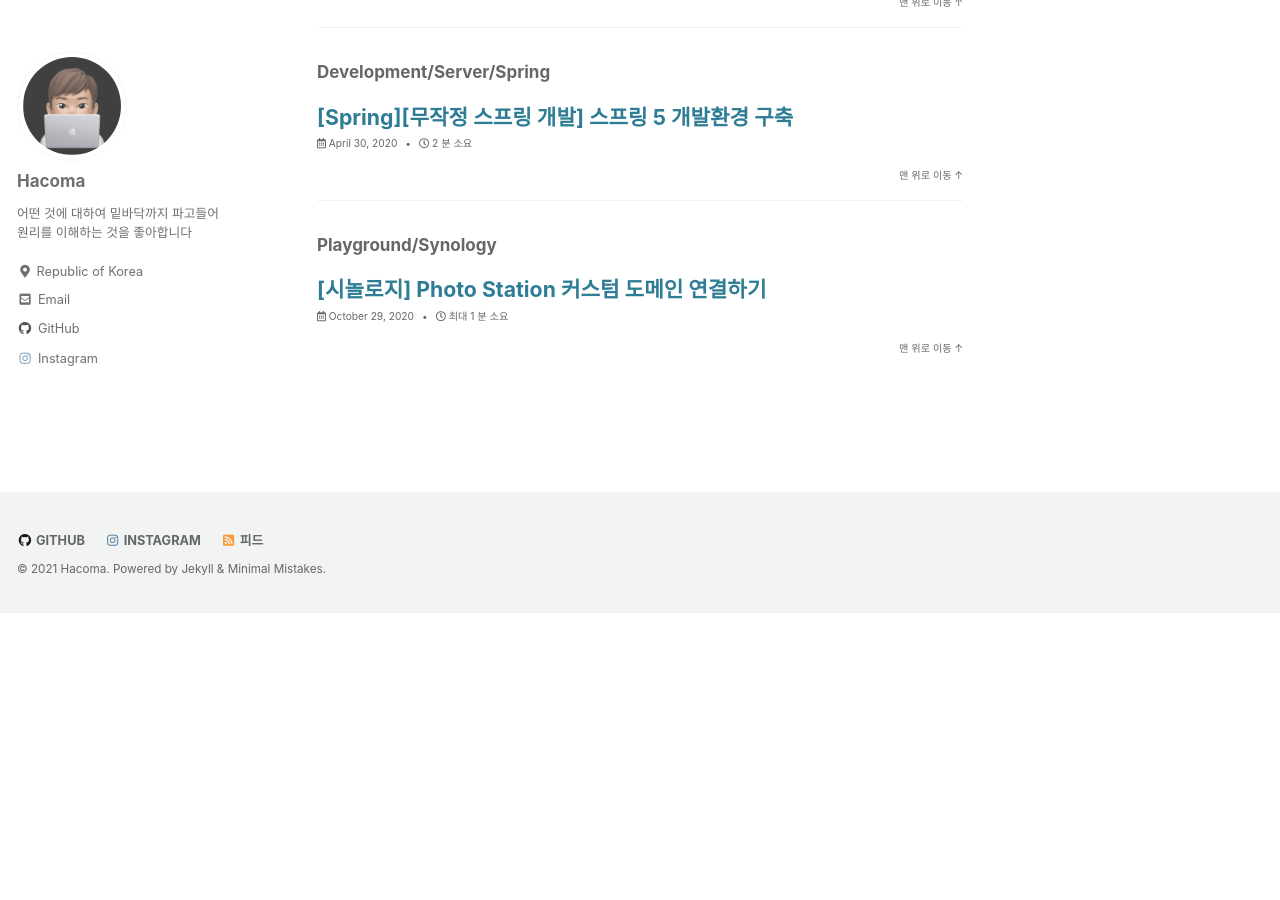
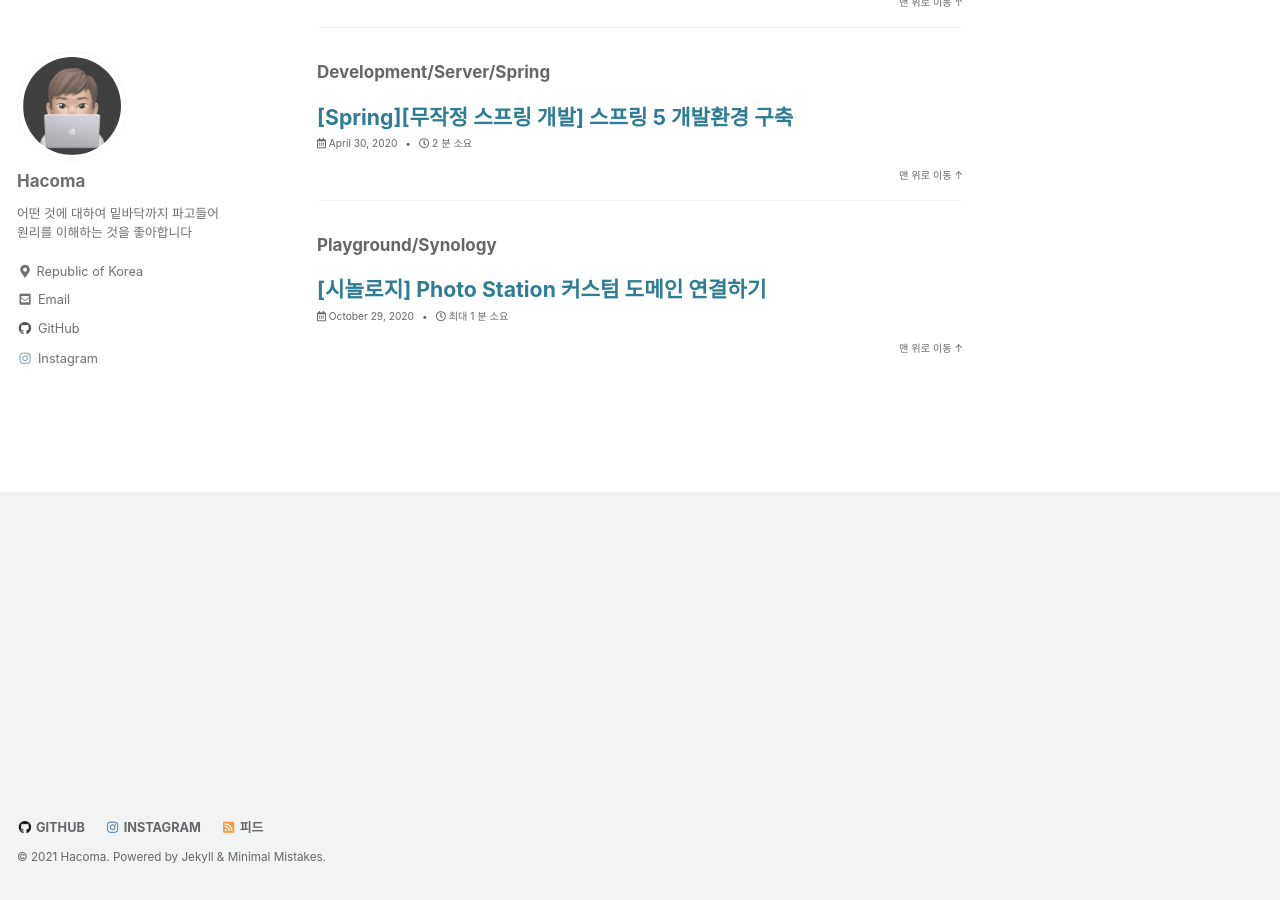
Before and after one commit to hacoma/hacoma.github.io, a Jekyll site: the page built from _pages/category-archive.md, in a window 1280 px wide and 900 px high, scrolled down 1214 px. Built offline with Jekyll 4.4.1, drawn with Linux system fonts in a browser that asks for light colours; cached includes are drawn as plain includes; before the commit the page ends 1827 px from its top, so only the background shows below that.

Commit message:
chore: 구글 애드센스 푸터 광고 사이즈 변경

```diff
--- a/_includes/footer/custom.html
+++ b/_includes/footer/custom.html
@@ -3,11 +3,9 @@
 <script async src="https://pagead2.googlesyndication.com/pagead/js/adsbygoogle.js"></script>
 <!-- hacoma.github.io_footer -->
 <ins class="adsbygoogle"
-     style="display:block"
+     style="display:inline-block;width:644px;height:280px"
      data-ad-client="ca-pub-8018185840014088"
-     data-ad-slot="3317768951"
-     data-ad-format="auto"
-     data-full-width-responsive="true"></ins>
+     data-ad-slot="3317768951"></ins>
 <script>
      (adsbygoogle = window.adsbygoogle || []).push({});
 </script>
```
